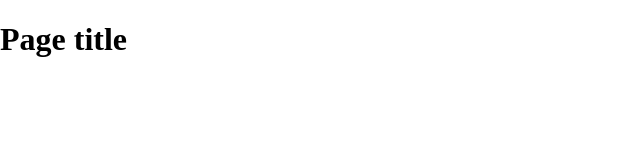
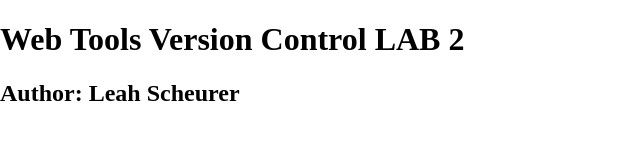
Before and after one commit to scheul13/wtvclab3scheurer, a plain HTML site: page index.html in a window 1280 px wide. Shown: the whole page, without its empty margins (0-640 px from the left). Drawn offline with nearby package versions, Linux system fonts and the light colour scheme.

Commit message:
Second Commit. Modified Index to include title and my name.
Changed initial H1 and added H2 tag.

```diff
--- a/index.html
+++ b/index.html
@@ -14,7 +14,8 @@
     </head>
     <body>
     <header>
-	<h1>Page title</h1>
+	<h1>Web Tools Version Control LAB 2</h1>
+	<h2>Author: Leah Scheurer</h2>
     </header>
     <nav id="pageNav">
     </nav>
```
